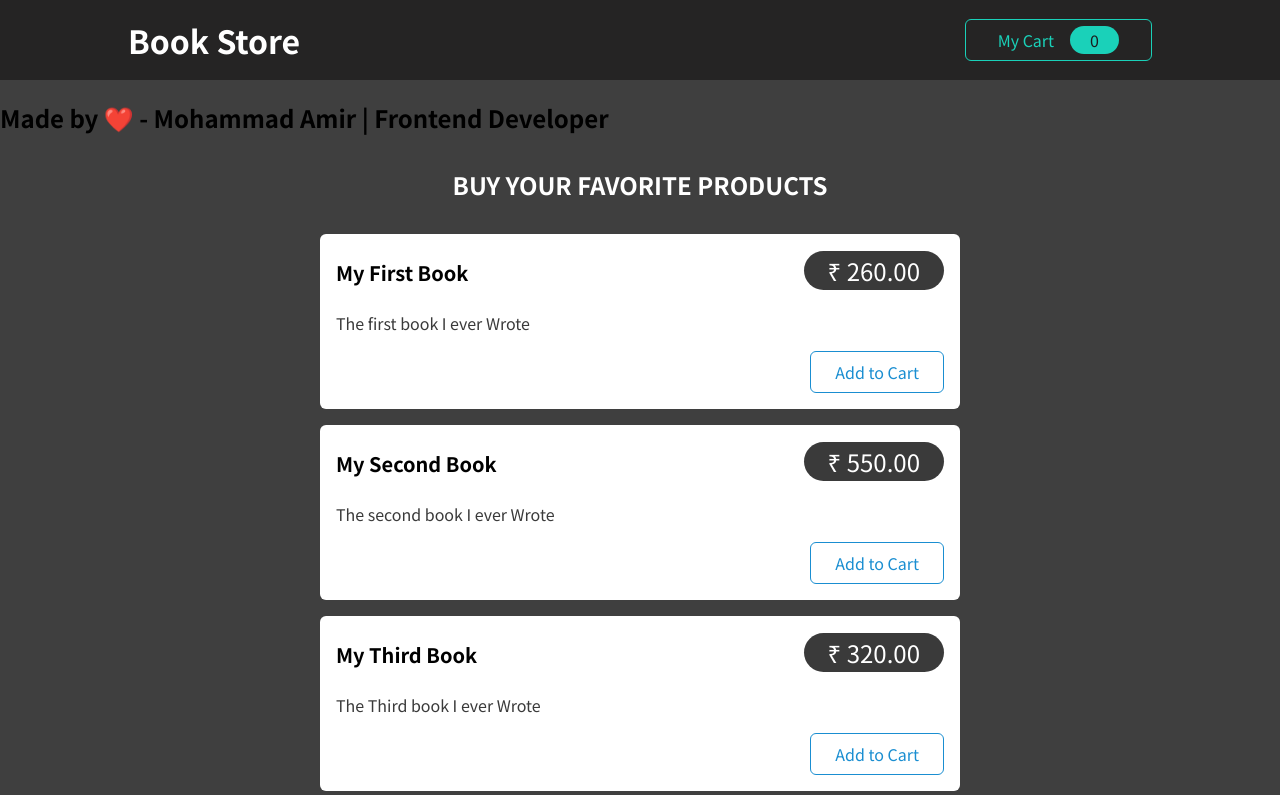
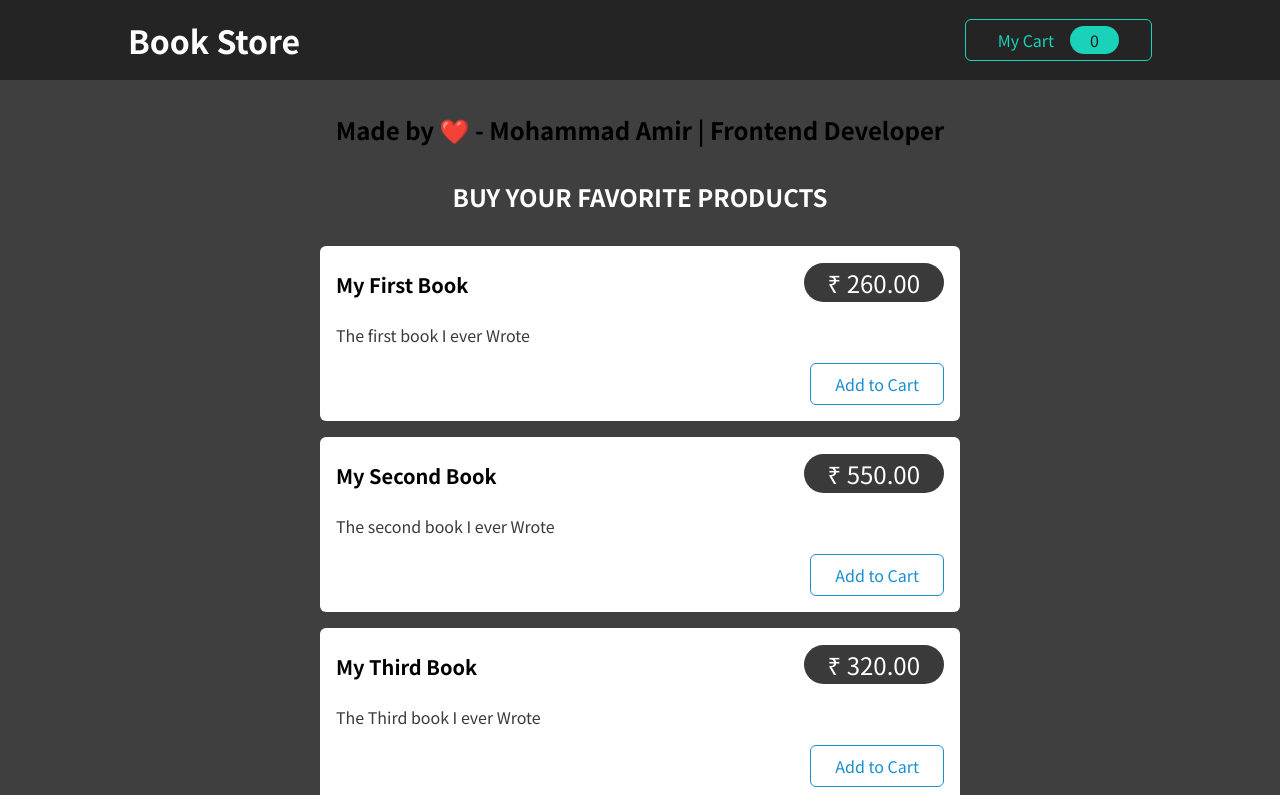
Before and after one commit to amirsep/redux-cart-book-store, a React (Create React App) app: page / in a window 1280 px wide. Shown: the top 795 px of the page. Built offline with nearby package versions, Linux system fonts and the light colour scheme.

Commit message:
Update Products.module.css

```diff
--- a/src/components/Shop/Products.module.css
+++ b/src/components/Shop/Products.module.css
@@ -1,3 +1,7 @@
+.products h1 {
+  margin: 2rem auto;
+  text-align: center;
+}
 .products h2 {
   color: white;
   margin: 2rem auto;
```
